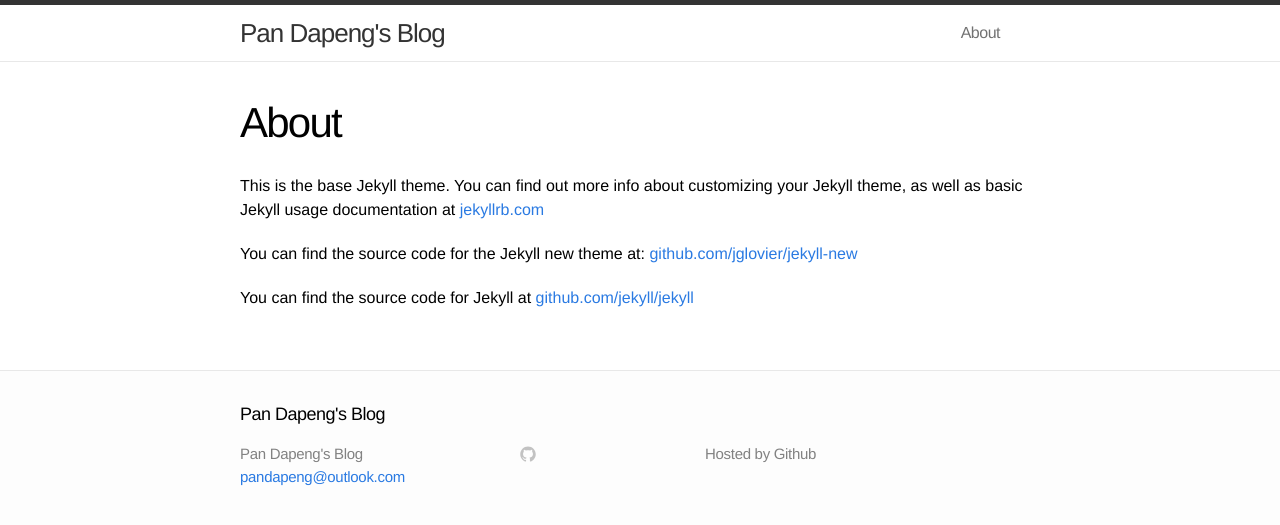
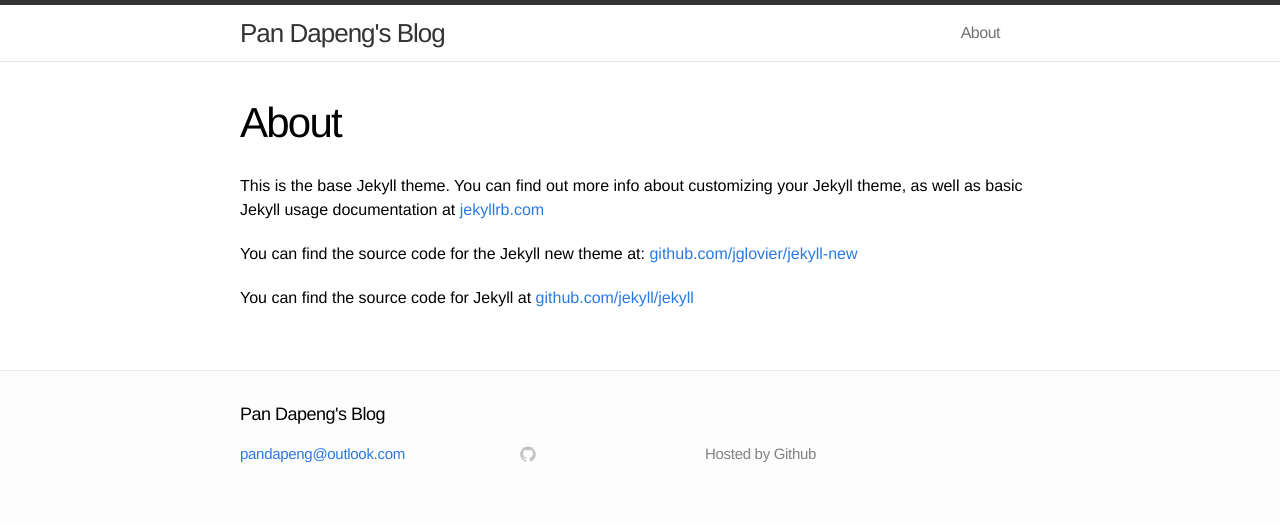
Before and after one commit to pandapeng/blog, a Jekyll site: the page built from about.md, in a window 1280 px wide. Shown: the top 525 px of the page. Built offline with Jekyll 4.4.1, drawn with Linux system fonts in a browser that asks for light colours; Markdown is read by kramdown in place of the engine named in the settings.

Commit message:
A little changes on head.html and footer.html

```diff
--- a/_includes/footer.html
+++ b/_includes/footer.html
@@ -6,7 +6,7 @@
 
     <div class="footer-col-1 column">
       <ul>
-        <li>{{ site.title }}</li>
+        <!--<li>{{ site.title }}</li>-->
         <li><a href="mailto:{{ site.email }}">{{ site.email }}</a></li>
       </ul>
     </div>
--- a/_includes/head.html
+++ b/_includes/head.html
@@ -7,6 +7,6 @@
     <link rel="canonical" href="{{ page.url | replace:'index.html','' | prepend: site.baseurl | prepend: site.url }}">
 
     <!-- Custom CSS -->
-    <link rel="stylesheet" href="{{ "/css/main.css" | prepend: site.baseurl }}">
+    <link rel="stylesheet" href="{{ '/css/main.css' | prepend: site.baseurl }}">
 
 </head>
```
